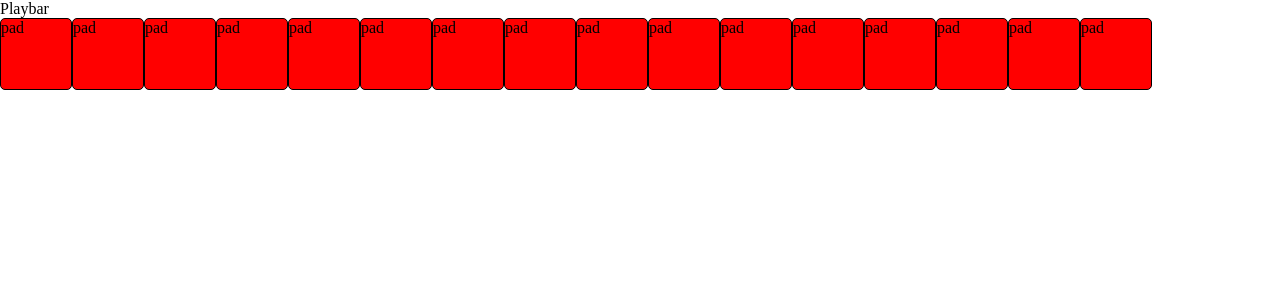
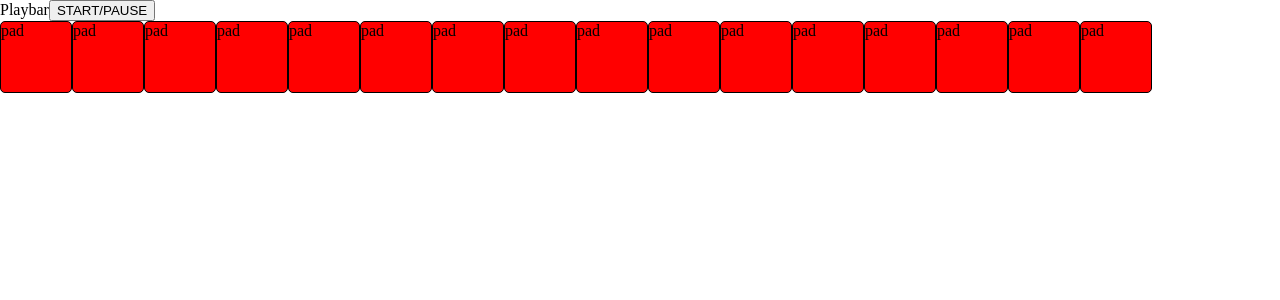
Before and after one commit to social-music-motion/synth-life, a React (Create React App) app: page / in a window 1280 px wide. Shown: the top 300 px of the page. Built offline with nearby package versions, Linux system fonts and the light colour scheme.

Commit message:
Jeb Ian, move state up, and setup for intervals

```diff
--- a/src/App.js
+++ b/src/App.js
@@ -1,13 +1,9 @@
-import Pad from './components/Pad.jsx'
-import PadSequence from './containers/PadSequence.jsx';
-import Playbar from './containers/Playbar.jsx';
+import Sequencer from './containers/Sequencer.jsx';
 
-function App() {
+const App = () =>  {
   return (
     <div className="App">
-
-      <Playbar />
-      <PadSequence />
+      <Sequencer />
     </div>
   );
 }
--- a/src/components/Pad.jsx
+++ b/src/components/Pad.jsx
@@ -1,10 +1,10 @@
 import React, { useState } from 'react'
 import kick from '../assets/soundLibrary/kick.wav'
 
-const Pad = ({ isActive, id }) => {
+const Pad = ({ setActive, id }) => {
   const [playingColor, setPlayingColor] = useState('red')
   const handleClick = () => {
-    isActive(id)
+    setActive(id)
     // if green play the sound one time
     if (playingColor === 'red'){
       const audio = new Audio(kick);
--- /dev/null
+++ b/src/components/PlayPauseButton.jsx
@@ -0,0 +1,11 @@
+import React from 'react';
+
+const PlayPauseButton = ({ startPauseSequence }) => {
+  return (
+    <button onClick={startPauseSequence}>
+      START/PAUSE
+    </button>
+  )
+}
+
+export default PlayPauseButton;
--- a/src/containers/PadSequence.jsx
+++ b/src/containers/PadSequence.jsx
@@ -1,18 +1,18 @@
 import React, { useState } from 'react';
 import Pad from '../components/Pad';
 
-const PadSequence = () => {
-  const [ sequenceOnOff, setSequenceOnOff ] = useState([false, false, false, false, false, false, false, false, false, false, false, false])
+const PadSequence = ({ setActive }) => {
+  // const [ sequence, setSequence ] = useState([false, false, false, false, false, false, false, false, false, false, false, false])
 
-  const isActive = (id) => {
-    const newSequence = sequenceOnOff.slice()
-    newSequence[id] = !newSequence[id];
-    setSequenceOnOff(newSequence)
-  }
+  // const isActive = (id) => {
+  //   const newSequence = sequence.slice();
+  //   newSequence[id] = !newSequence[id];
+  //   setSequence(newSequence);
+  // }
 
   const pads = [];
   for (let i = 0; i < 16; i++) {
-    pads.push(<Pad id={i} isActive={isActive} />);
+    pads.push(<Pad id={i} setActive={setActive} />);
   }
 
   return (
--- a/src/containers/Playbar.jsx
+++ b/src/containers/Playbar.jsx
@@ -1,10 +1,28 @@
-import React from 'react';
+import React, { useState } from 'react';
+import PlayPauseButton from '../components/PlayPauseButton'
 
 const Playbar = () => {
+  const [ step, setStep ] = useState(0)
+  // play button
+  // when clicked - starts a setInterval that moves the step forward by one
+  // if the current pad is active, it plays the sound
+  // stop button/second click activates the timeoutID
+   // test tempo
+   let tempo = 600;
 
+   const startPauseSequence = () => {
+     const timeoutID = setInterval(() => {
+      let step = 1;
+      console.log(step)
+      step++
+     }, tempo)
+
+
+    }
   return (
     <div>
       Playbar
+      <PlayPauseButton startPauseSequence={startPauseSequence}/>
     </div>
   );
 }
--- /dev/null
+++ b/src/containers/Sequencer.jsx
@@ -0,0 +1,22 @@
+import React, { useState } from 'react';
+import Playbar from './Playbar';
+import PadSequence from './PadSequence';
+
+const Sequencer = () => {
+  const [ sequence, setSequence ] = useState([false, false, false, false, false, false, false, false, false, false, false, false])
+
+  const setActive = (id) => {
+    const newSequence = sequence.slice();
+    newSequence[id] = !newSequence[id];
+    setSequence(newSequence);
+  }
+
+  return (
+    <div className='sequencer'>
+      <Playbar />
+      <PadSequence setActive={setActive}/>
+    </div>
+  )
+}
+
+export default Sequencer;
```
